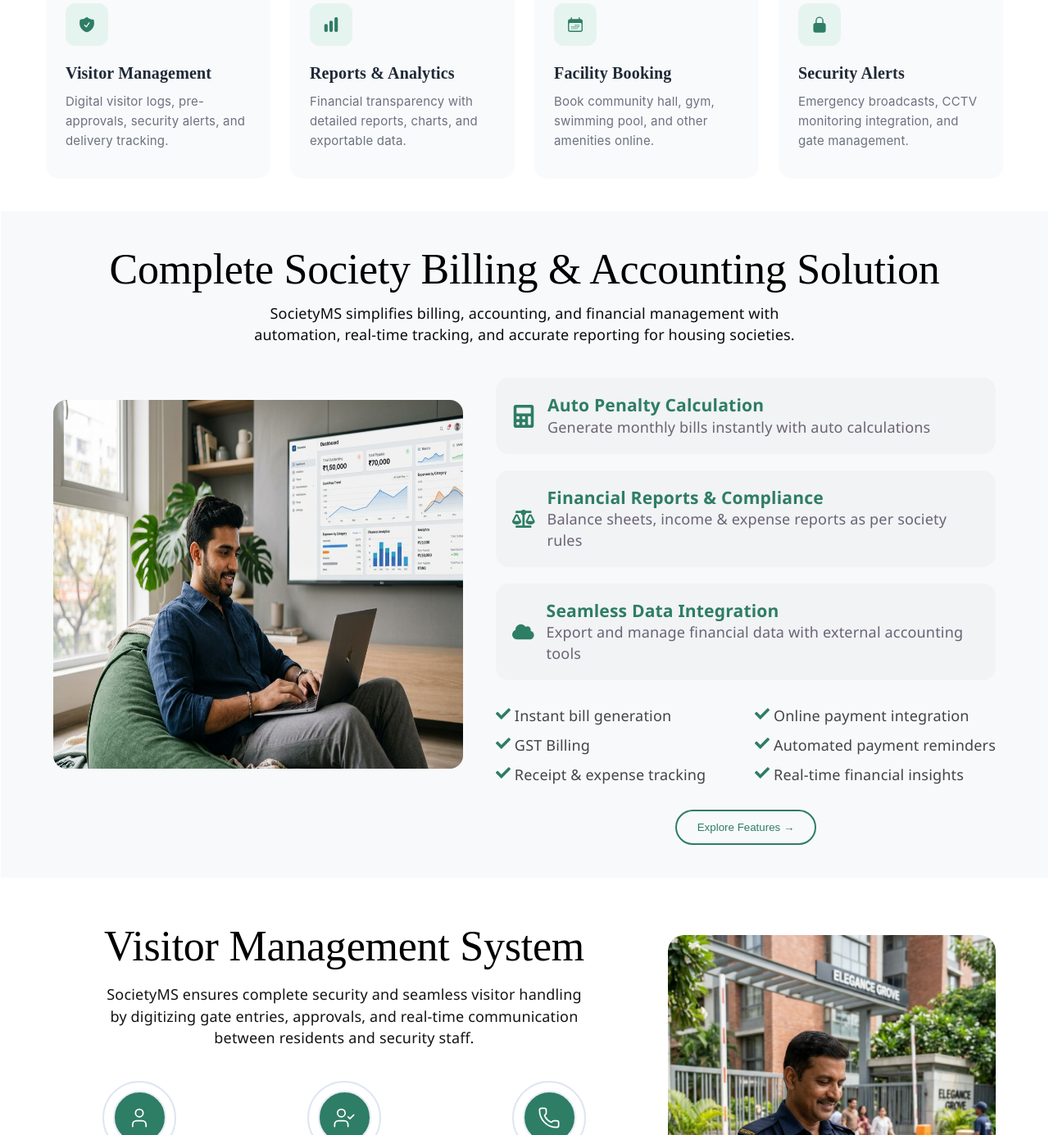
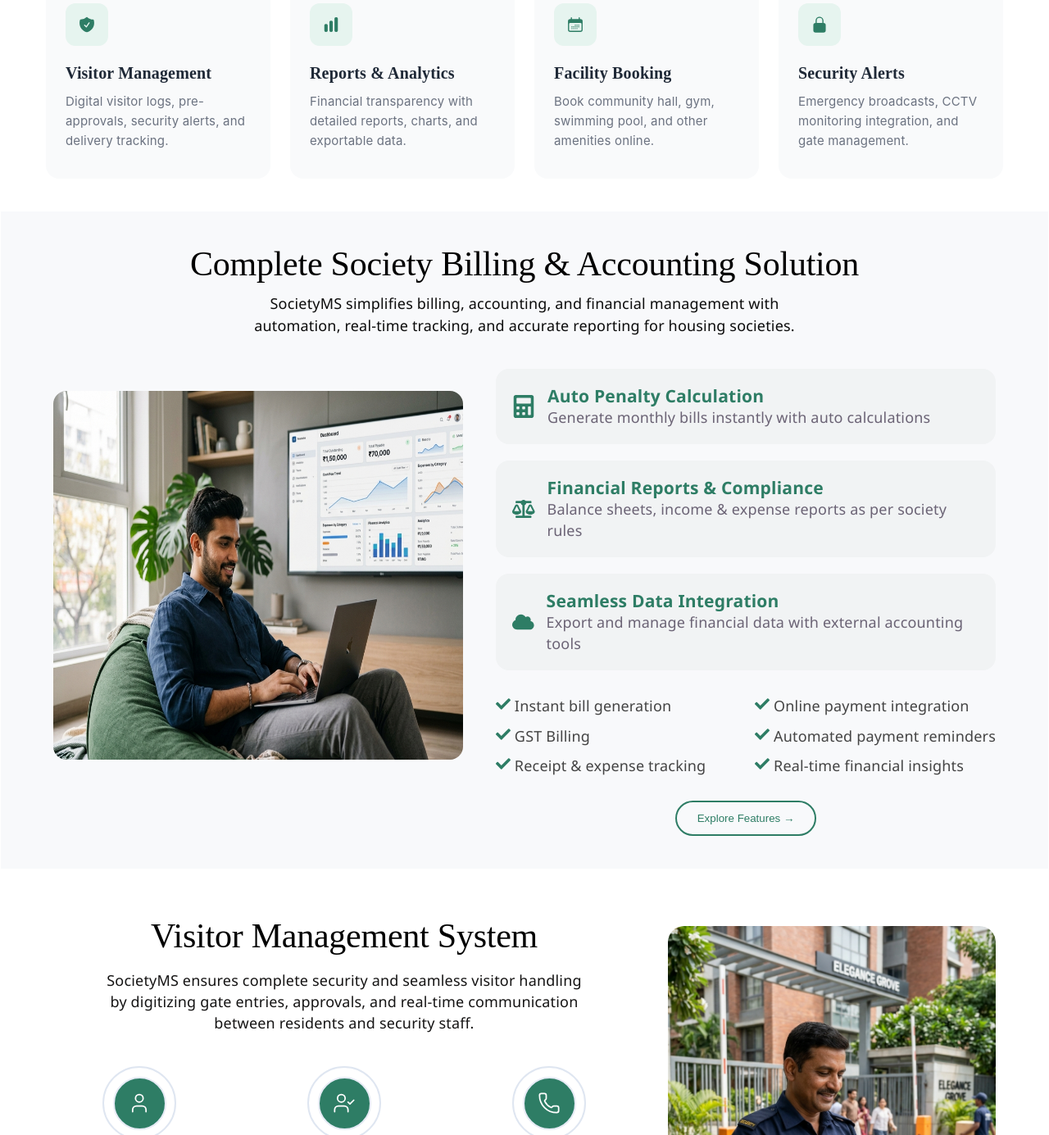
Before and after one commit to ishikapawar49-blip/SMS, a React (Vite) app: page / in a window 1280 px wide. Shown: the part 1076-2461 px from the top of the page at 82% size. Built offline with nearby package versions, Linux system fonts and the light colour scheme.

Commit message:
Sections added Home page

```diff
--- a/src/components/Navbar/Navbar.jsx
+++ b/src/components/Navbar/Navbar.jsx
@@ -46,7 +46,7 @@ const Navbar = () => {
         {/* Button */}
         <div className="nav-actions">
           <button className="demo-btn" onClick={() => handleNavigate("/contact")}>
-            Demo
+           Demo
           </button>
         </div>
 
--- a/src/pages/Home/BillingSection.css
+++ b/src/pages/Home/BillingSection.css
@@ -7,8 +7,9 @@
 
 .home-bill-sec-title {
   font-family: 'Times New Roman', Times, serif;
-  font-size: 52px;
+  font-size: 42px;
   color:black;
+  font-weight: 600px;
   margin-bottom: 10px;
 }
 
--- a/src/pages/Home/VisitorSection.css
+++ b/src/pages/Home/VisitorSection.css
@@ -21,7 +21,8 @@
 
 .home-visit-sec-title {
   font-family: 'Times New Roman', Times, serif;
-  font-size: 52px;
+  font-size: 42px;
+  font-weight: 600px;
   color: #000000;
   margin-bottom: 15px;
 }
```
